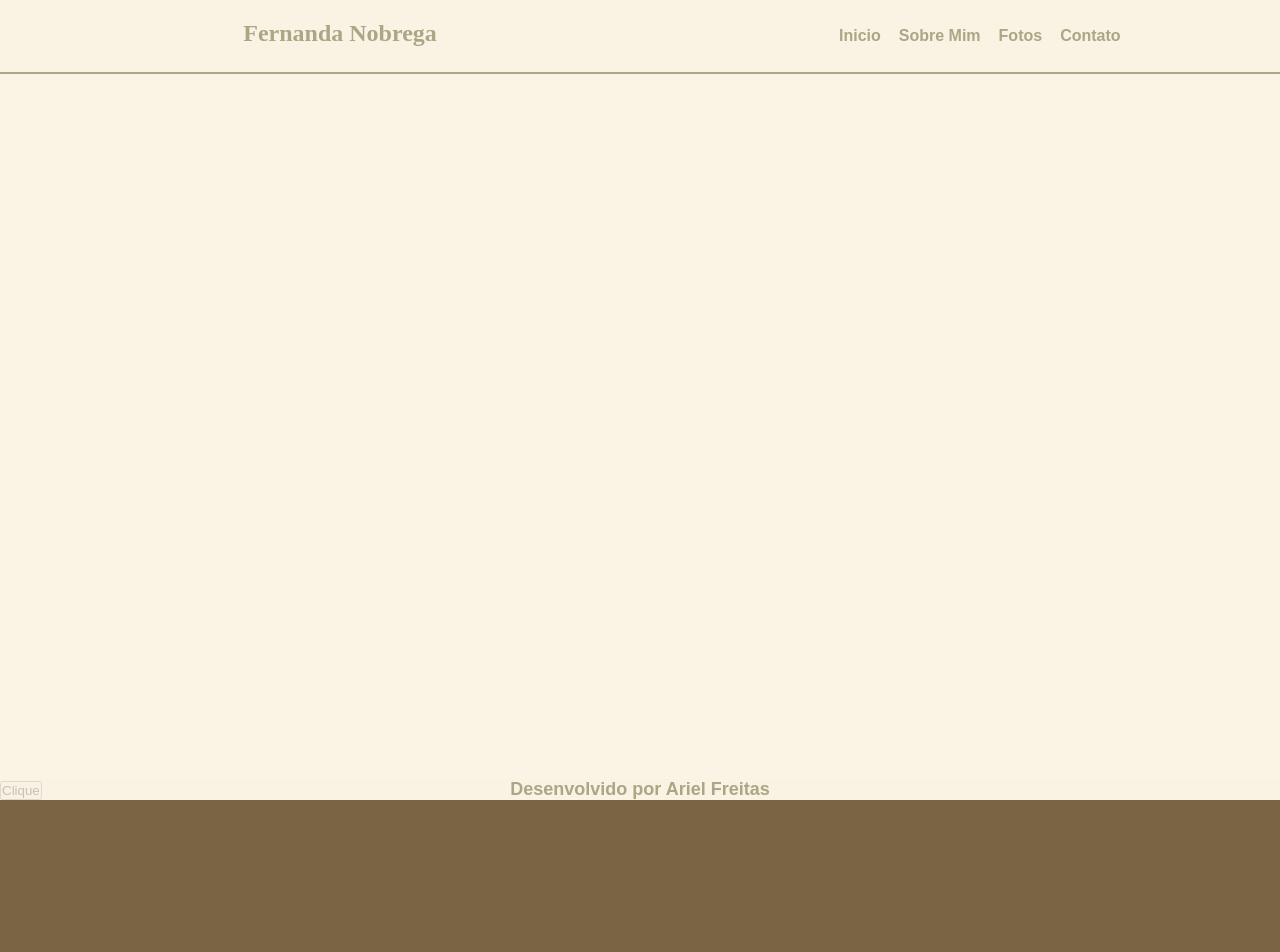
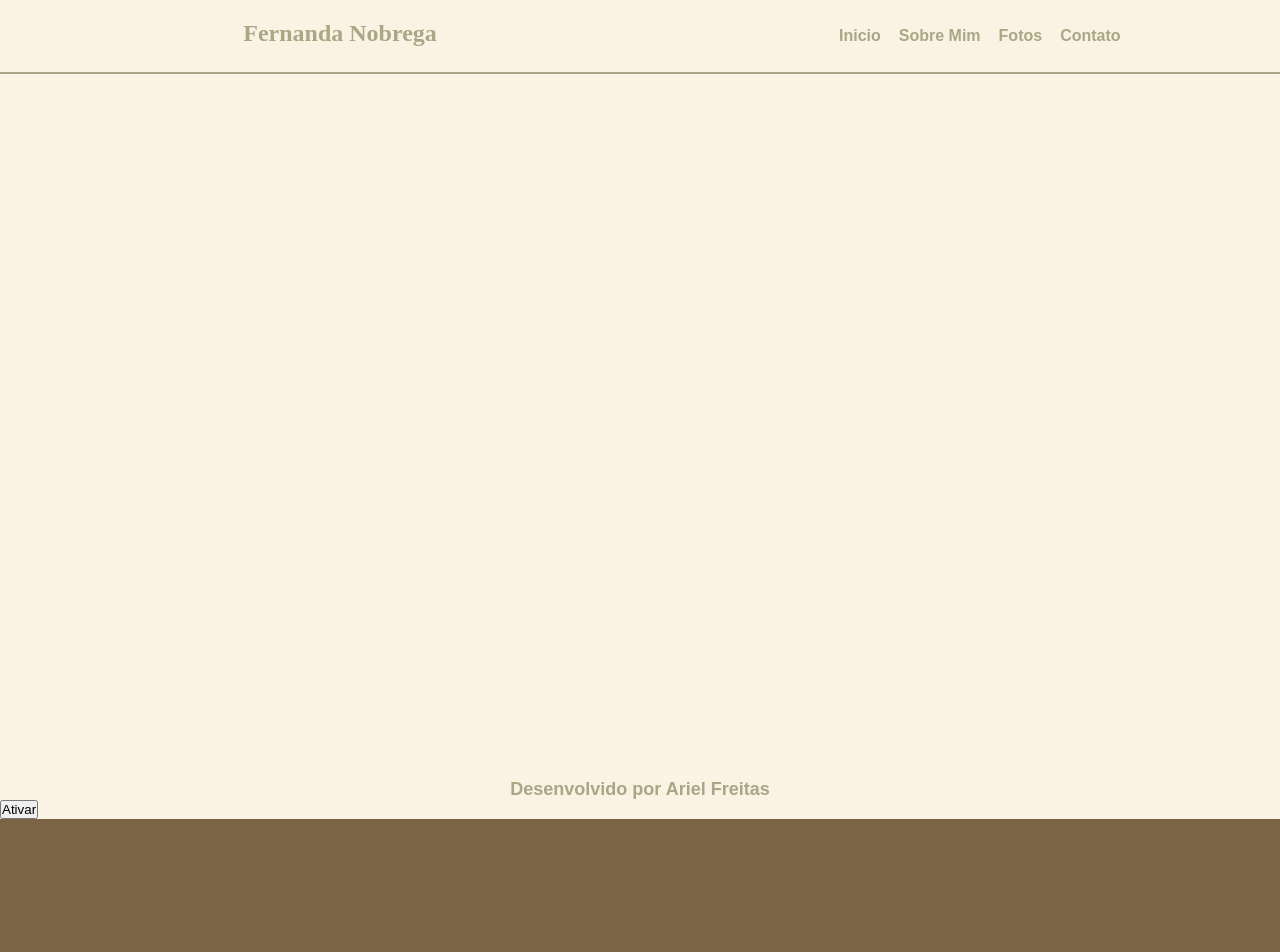
Before and after one commit to ArielFSantos/Fernanda_Nobrega, a React (Create React App) app in the folder nobrega/: page / in a window 1280 px wide. Shown: the top 952 px of the page. Built offline with nearby package versions, Linux system fonts and the light colour scheme; a web font is replaced by a local one.

Commit message:
Ok
agora funcionou

```diff
--- a/nobrega/src/App.js
+++ b/nobrega/src/App.js
@@ -1,12 +1,12 @@
 import Header from "./components/header/header";
 import Footer from "./components/footer/footer";
-import Main from "./components/main/main";
+import Home from "./components/home/home";
 function App() {
 
   return (
     <>
     <Header/>
-    <Main/>
+    <Home/>
     <Footer/>
     </>
   );
--- a/nobrega/src/components/footer/footer.css
+++ b/nobrega/src/components/footer/footer.css
@@ -5,6 +5,7 @@ footer{
     bottom: 0;
     width: 100%;
     background-color: var(--cor01);
+    color: var(--cor05);
     text-align: center;
     opacity: 0.8;
 
--- a/nobrega/src/components/header/header.css
+++ b/nobrega/src/components/header/header.css
@@ -1,10 +1,9 @@
-
-
 header{
     position: fixed;
     top: 0;
     width: 100%;
     background-color: var(--cor01);
+    color: var(--cor05);
     padding: 20px;
     display: flex;
     text-align: center;
--- a/nobrega/src/components/main/main.css
+++ b/nobrega/src/components/home/home.css
@@ -3,12 +3,6 @@
     width: 100%;
     height: 100%;
     margin: auto;
-}
-.bg-1 button{
-    bottom: 0;
-    position: fixed;
-
-
 }
 .bg-2{
     background-color: var(--cor03);
@@ -28,3 +22,12 @@
     height: 100%;
     margin: auto;
 }
+button{
+    margin: auto;
+    text-align: center;
+}
+.center{
+    margin: auto;
+    text-align: center;
+    width: 100%;
+}
--- /dev/null
+++ b/nobrega/src/components/home/home.js
@@ -0,0 +1,18 @@
+import './home.css'
+
+function Home(){
+    function teste(){
+        window.alert('Funcionou')
+    }
+    return(
+        <>
+        <div className='bg-1'></div>
+        <button onClick={teste}>Ativar</button>
+        <div className='bg-2'></div>
+        <div className='bg-3'></div>
+        <div className='bg-4'></div>
+        </>
+    )
+}
+
+export default Home
--- a/nobrega/src/components/main/main.js
+++ /dev/null
@@ -1,20 +0,0 @@
-import './main.css'
-
-function main(){
-    function teste(){
-
-        console.log("Funcionou")
-    }
-    return(
-        <>
-        <div className='bg-1'>
-            <button onClick={teste}>Clique</button>
-        </div>
-        <div className='bg-2'></div>
-        <div className='bg-3'></div>
-        <div className='bg-4'></div>
-        </>
-    )
-}
-
-export default main
--- a/nobrega/src/index.css
+++ b/nobrega/src/index.css
@@ -13,6 +13,3 @@ html,body,#root{
   background-color:var(--cor01);
   height: 100%;
 }
-h1,div{
-  color:var(--cor05);
-}
```
